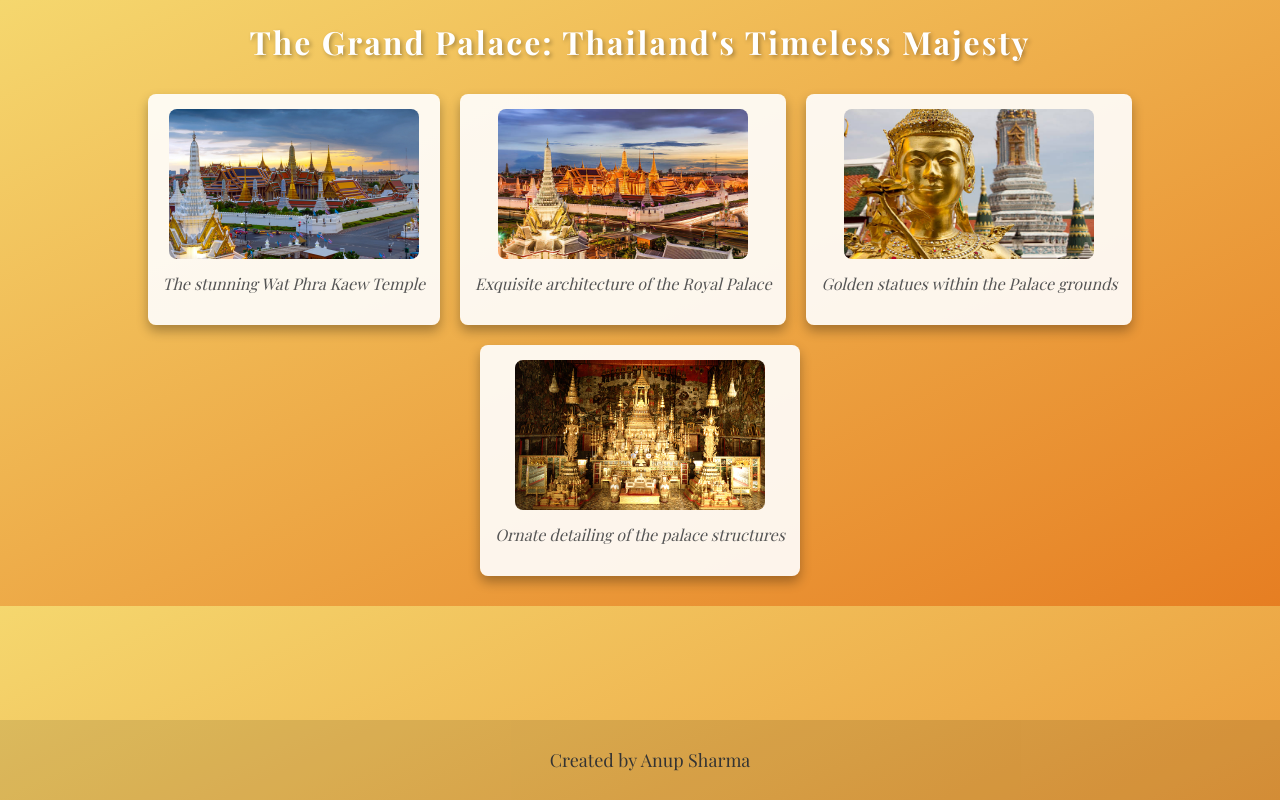
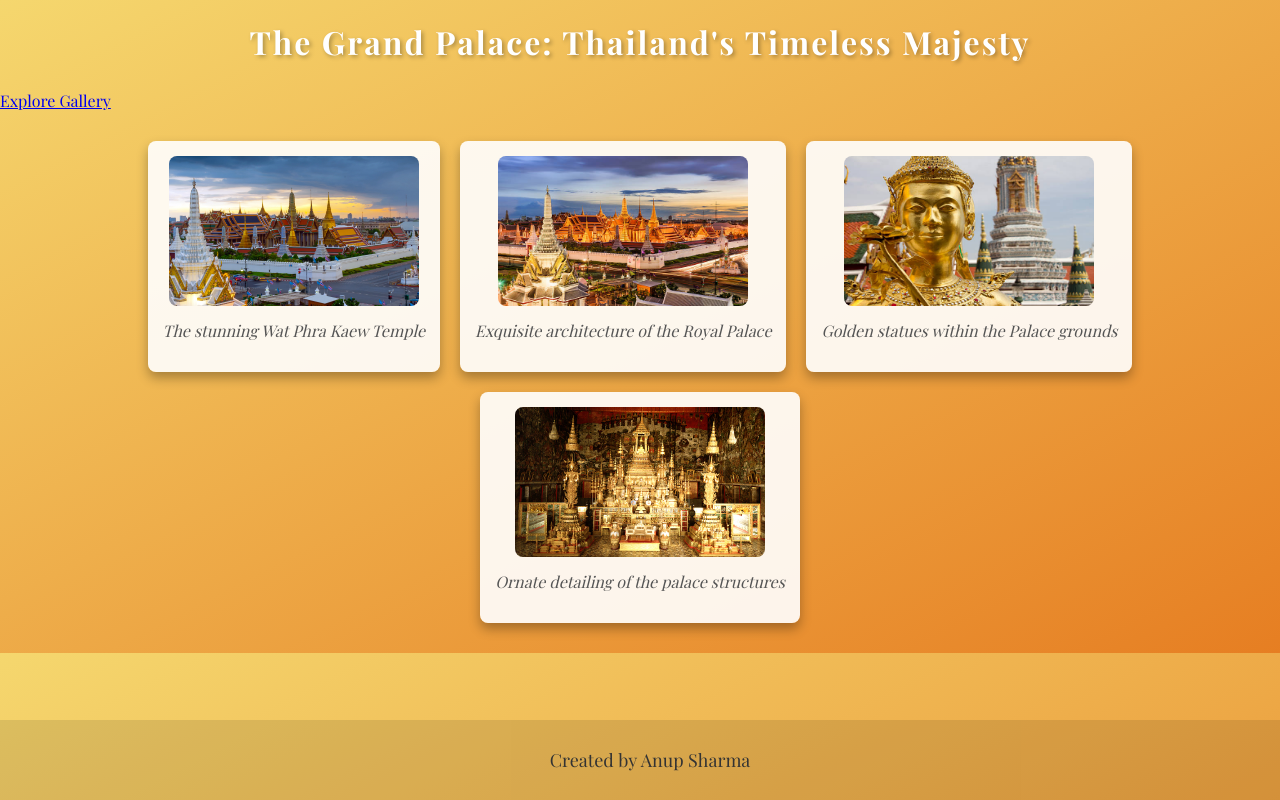
Before and after one commit to CodingNinjaX/CodingNinjaX, a plain HTML site: page index.html in a window 1280 px wide. Drawn offline with nearby package versions, Linux system fonts and the light colour scheme.

Commit message:
Update index.html

```diff
--- a/index.html
+++ b/index.html
@@ -8,12 +8,20 @@
     <link rel="stylesheet" href="styles.css"> <!-- Linking to external CSS -->
     <!-- Google Font for Playfair Display -->
     <link href="https://fonts.googleapis.com/css2?family=Playfair+Display:wght@400;700&display=swap" rel="stylesheet">
+    <!-- Google Font for Lora -->
+    <link href="https://fonts.googleapis.com/css2?family=Lora:wght@400;700&display=swap" rel="stylesheet">
 </head>
 <body>
+    <!-- Hero Section -->
+    <section class="hero">
+        <div class="hero-content">
+            <h1>The Grand Palace: Thailand's Timeless Majesty</h1>
+            <a href="#gallery" class="cta-button">Explore Gallery</a>
+        </div>
+    </section>
 
-    <h1>The Grand Palace: Thailand's Timeless Majesty</h1>
-
-    <div class="gallery">
+    <!-- Gallery Section -->
+    <section id="gallery" class="gallery">
         <!-- Image 1 -->
         <div class="photo-container">
             <a href="https://en.wikipedia.org/wiki/Wat_Phra_Kaew" target="_blank">
@@ -45,7 +53,7 @@
             </a>
             <p>Ornate detailing of the palace structures</p>
         </div>
-    </div>
+    </section>
 
     <!-- Footer -->
     <footer>
```
